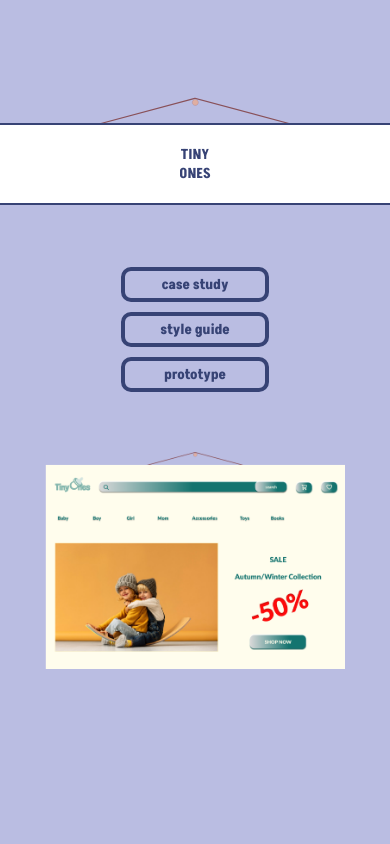
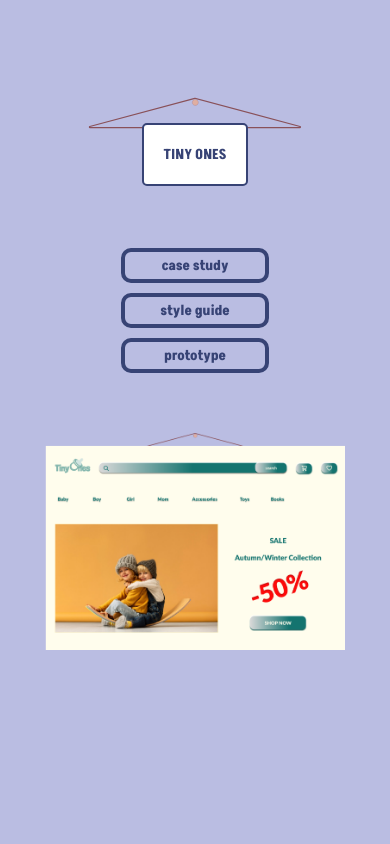
Before and after one commit to NikolovskaI/portfolio, a plain HTML site: page index.html in a window 390 px wide. Shown: the part 3500-4344 px from the top of the page. Drawn offline with nearby package versions, Linux system fonts and the light colour scheme.

Commit message:
Update main.css

```diff
--- a/main.css
+++ b/main.css
@@ -394,6 +394,12 @@
   text-align: center;
     margin-bottom: 10px;
 }
+  #tinyones h2,
+#gastro h2,
+#lingojet h2,
+#aster h2 {
+  padding: 20px !important;
+}
 
 
   .responsive {
```
